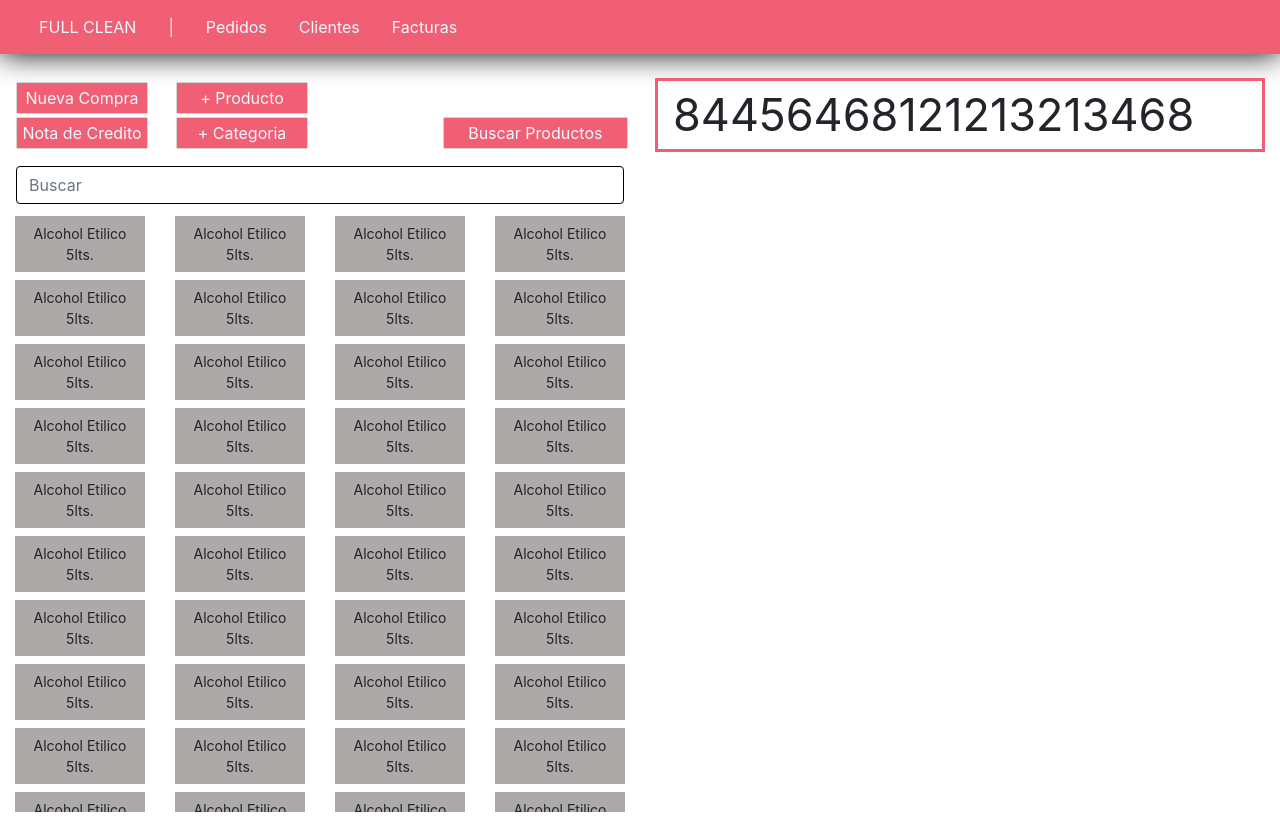
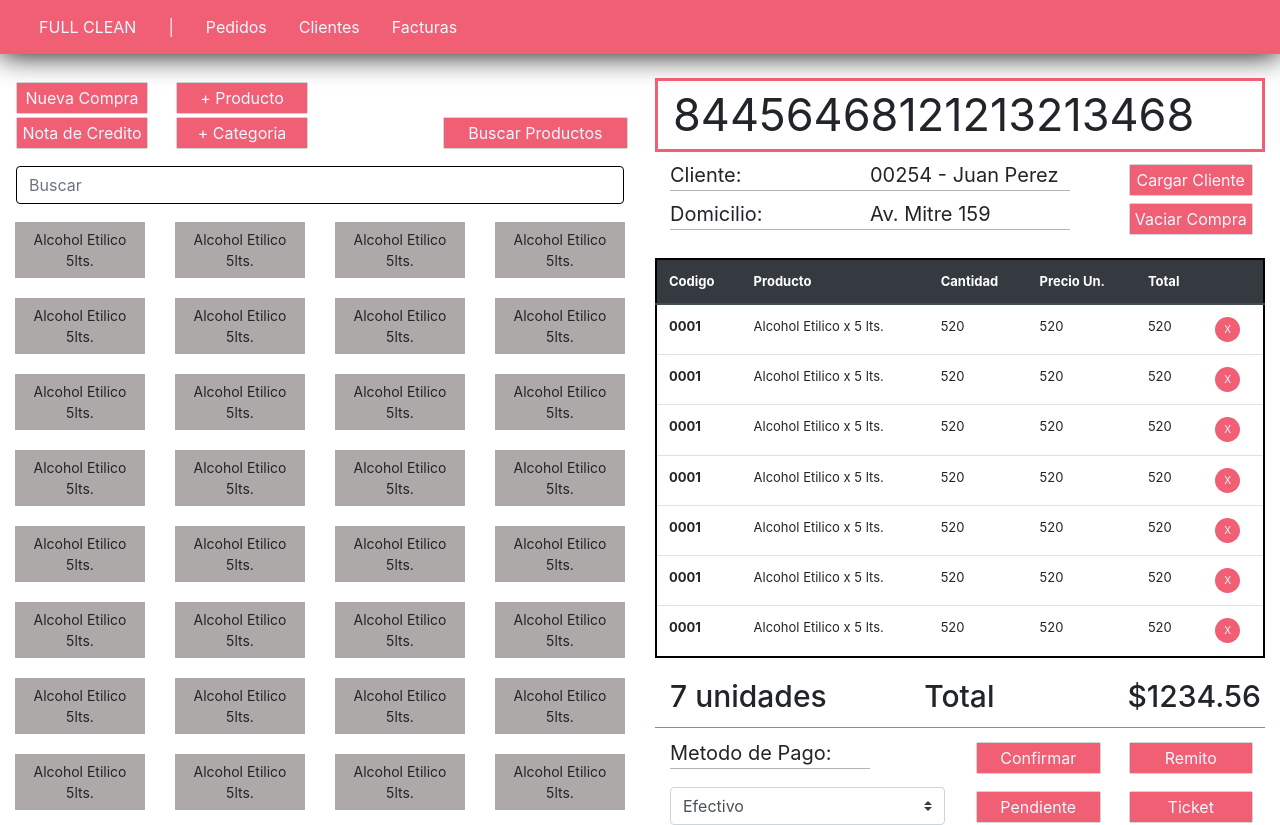
Before and after one commit to oguzman-se/FullClean, a React (Create React App) app: page / in a window 1280 px wide. Built offline with nearby package versions, Linux system fonts and the light colour scheme.

Commit message:
FULL CLEAN MAQUETADO ESTATICO

```diff
--- a/src/App.css
+++ b/src/App.css
@@ -35,7 +35,19 @@
 .btn-custom:hover{
   color: rgb(48, 45, 45) !important;
 }
-
+.btn-cross{
+  width: 25px;
+  height: 25px;
+  background-color: rgb(240, 95, 116) !important;
+  color: aliceblue !important;
+  border-radius: 50% !important;
+  border: none;
+  font-size: 10px !important;
+}
+.btn-cross:hover{
+  color: rgb(48, 45, 45) !important;
+  background-color: rgb(247, 152, 167) !important;
+}
 .modal-button-create{
   background-color: rgba(255, 255, 255, 0);
   border: rgba(158, 88, 88, 0);
@@ -56,7 +68,10 @@
   border: 1.5px solid black !important;
 }
 .grilla{
-  padding: 4px;
+  padding: 10px;
+}
+.padding-label{
+  padding-top: 10px;
 }
 .productos{
   height: 600px !important;
@@ -73,3 +88,25 @@
   border: 3px solid rgb(240, 95, 116);
   width: 100%;
 }
+.label{
+  border-bottom: 1px solid rgb(182, 179, 179) !important;
+  width: 200px;
+  font-size: 20px;
+}
+.labelbottom{
+  border-bottom: 1px solid rgb(240, 95, 116) !important;
+  font-size: 30px;
+  font-weight:500
+
+}
+.tabla{
+  padding-top: 20px !important;
+}
+.table{
+  border: 2px solid black;
+  font-size: 13px;
+  height: 400px;
+}
+.select-custom{
+  color: black !important;
+}
--- /dev/null
+++ b/src/components/home/CrossButton.js
@@ -0,0 +1,8 @@
+import 'bootstrap/dist/css/bootstrap.css';
+
+function CrossButton(props) {
+    return(
+        <button type="button" className="btn-cross">{props.children}</button>
+)}
+
+export default CrossButton;
--- /dev/null
+++ b/src/components/home/Label.js
@@ -0,0 +1,30 @@
+import React from 'react'
+import Button  from '../home/Button'
+
+function Label(){
+
+    return(
+        <div class="container-fluid">
+            <div class="row">
+                <div class="col-md-9 ">
+                    <label class="label">Cliente:</label>
+                    <label class="label">00254 - Juan Perez</label>
+                </div>
+                <div class="col-md-3">
+                    <Button>Cargar Cliente</Button>
+                </div>
+            </div>
+            <div class="row" >
+                <div class="col-md-9">
+                    <label class="label">Domicilio:</label>
+                    <label class="label">Av. Mitre 159</label>
+                </div>
+                <div class="col-md-3">
+                    <Button>Vaciar Compra</Button>
+                </div>
+            </div>
+        </div>
+    )
+}
+
+export default Label;
--- /dev/null
+++ b/src/components/home/LabelBottomSM.js
@@ -0,0 +1,38 @@
+import Button  from '../home/Button'
+
+function LabelBottomSM(){
+
+    return(
+        <div class="container-fluid">
+            <div class="row padding-label">
+                <div class="col-md-6">
+                    <label class="label">Metodo de Pago:</label>
+                </div>
+                <div class="col-md-3">
+                    <Button>Confirmar</Button>
+                </div>
+                <div class="col-md-3">
+                    <Button>Remito</Button>
+                </div>
+            </div>
+            <div class="row padding-label">
+                <div class="col-md-6">
+                <select class="custom-select">
+                    <option class="select-custom" selected>Efectivo</option>
+                    <option value="1">Tarjeta de credito</option>
+                    <option value="2">Tarjeta de Debito</option>
+                    <option value="3">Rapipago</option>
+                </select>
+                </div>
+                <div class="col-md-3">
+                    <Button>Pendiente</Button>
+                </div>
+                <div class="col-md-3">
+                    <Button>Ticket</Button>
+                </div>
+            </div>
+        </div>
+    )
+}
+
+export default LabelBottomSM;
--- /dev/null
+++ b/src/components/home/LabelBottomXL.js
@@ -0,0 +1,21 @@
+
+function LabelBottomXL(){
+
+    return(
+        <div class="container-fluid">
+            <div class="row">
+                <div class="col-md-5 labelbottom">
+                    <label>7 unidades</label>
+                </div>
+                <div class="col-md-4 labelbottom">
+                    <label>Total</label>
+                </div>
+                <div class="col-md-3 labelbottom">
+                    <label>$1234.56</label>
+                </div>
+            </div>
+        </div>
+    )
+}
+
+export default LabelBottomXL;
--- /dev/null
+++ b/src/components/home/Table.js
@@ -0,0 +1,95 @@
+import React from 'react'
+import CrossButton from './CrossButton'
+function Table(){
+
+    return(
+        <>
+        <table class="table">
+            <thead class="thead-dark">
+                <tr>
+                <th scope="col">Codigo</th>
+                <th scope="col">Producto</th>
+                <th scope="col">Cantidad</th>
+                <th scope="col">Precio Un.</th>
+                <th scope="col">Total</th>
+                <th scope="col"></th>
+                </tr>
+            </thead>
+            <tbody>
+                <tr>
+                <th  scope="row">0001</th>
+                <td >Alcohol Etilico x 5 lts.</td>
+                <td>520</td>
+                <td>520</td>
+                <td>520</td>
+                <td>
+                    <CrossButton>X</CrossButton>
+                </td>
+                </tr>
+                <tr>
+                <th  scope="row">0001</th>
+                <td >Alcohol Etilico x 5 lts.</td>
+                <td>520</td>
+                <td>520</td>
+                <td>520</td>
+                <td>
+                    <CrossButton>X</CrossButton>
+                </td>
+                </tr>
+                <tr>
+                <th  scope="row">0001</th>
+                <td >Alcohol Etilico x 5 lts.</td>
+                <td>520</td>
+                <td>520</td>
+                <td>520</td>
+                <td>
+                    <CrossButton>X</CrossButton>
+                </td>
+                </tr>
+                <tr>
+                <th  scope="row">0001</th>
+                <td >Alcohol Etilico x 5 lts.</td>
+                <td>520</td>
+                <td>520</td>
+                <td>520</td>
+                <td>
+                    <CrossButton>X</CrossButton>
+                </td>
+                </tr>
+                <tr>
+                <th  scope="row">0001</th>
+                <td >Alcohol Etilico x 5 lts.</td>
+                <td>520</td>
+                <td>520</td>
+                <td>520</td>
+                <td>
+                    <CrossButton>X</CrossButton>
+                </td>
+                </tr>
+                <tr>
+                <th  scope="row">0001</th>
+                <td >Alcohol Etilico x 5 lts.</td>
+                <td>520</td>
+                <td>520</td>
+                <td>520</td>
+                <td>
+                    <CrossButton>X</CrossButton>
+                </td>
+                </tr>
+                <tr>
+                <th  scope="row">0001</th>
+                <td >Alcohol Etilico x 5 lts.</td>
+                <td>520</td>
+                <td>520</td>
+                <td>520</td>
+                <td>
+                    <CrossButton>X</CrossButton>
+                </td>
+                </tr>
+            </tbody>
+            </table>
+        </>
+    )
+}
+
+export default Table;
--- a/src/pages/Home.js
+++ b/src/pages/Home.js
@@ -5,6 +5,10 @@ import Button from '../components/home/Button'
 import Search from '../components/home/Search'
 import Barcode from '../components/home/Barcode'
 import Productos from '../components/home/Productos'
+import Label from '../components/home/Label'
+import Table from '../components/home/Table'
+import LabelBottomXL from '../components/home/LabelBottomXL'
+import LabelBottomSM from '../components/home/LabelBottomSM'
 import ModalCustom from '../components/home/ModalCustom'
 import React, {useState} from 'react'
 
@@ -81,6 +85,26 @@ function Home() {
                 <Barcode/>
               </div>
           </div>
+          <div class="row">
+              <div class="container-fluid">
+                <Label/>
+              </div>
+          </div>
+          <div class="row">
+              <div class="container-fluid tabla">
+                <Table/>
+              </div>
+          </div>
+          <div class="row">
+              <div class="container-fluid">
+                <LabelBottomXL/>
+              </div>
+          </div>
+          <div class="row">
+              <div class="container-fluid">
+                <LabelBottomSM/>
+              </div>
+          </div>
         </div>
     </div>
 </div>
```
